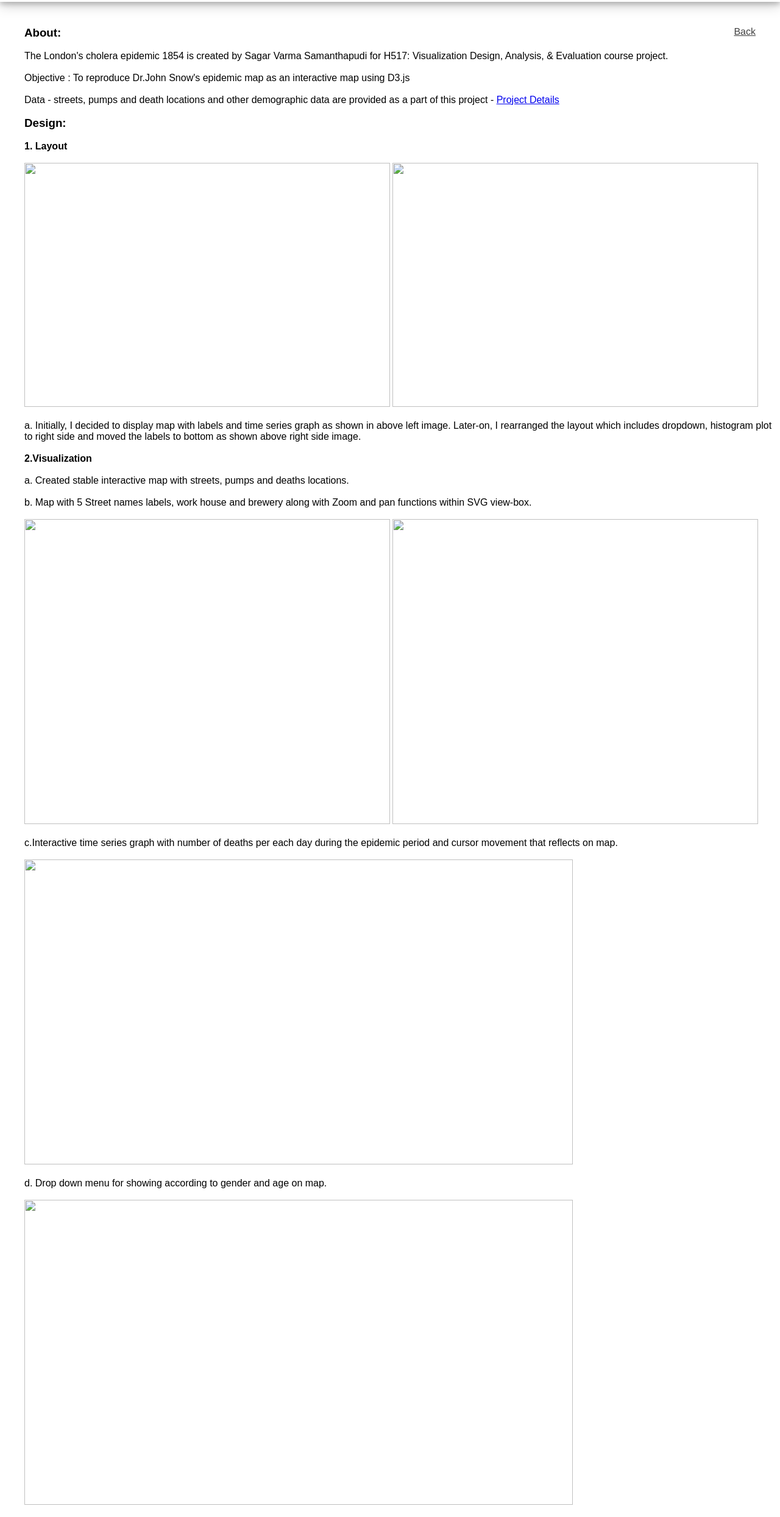
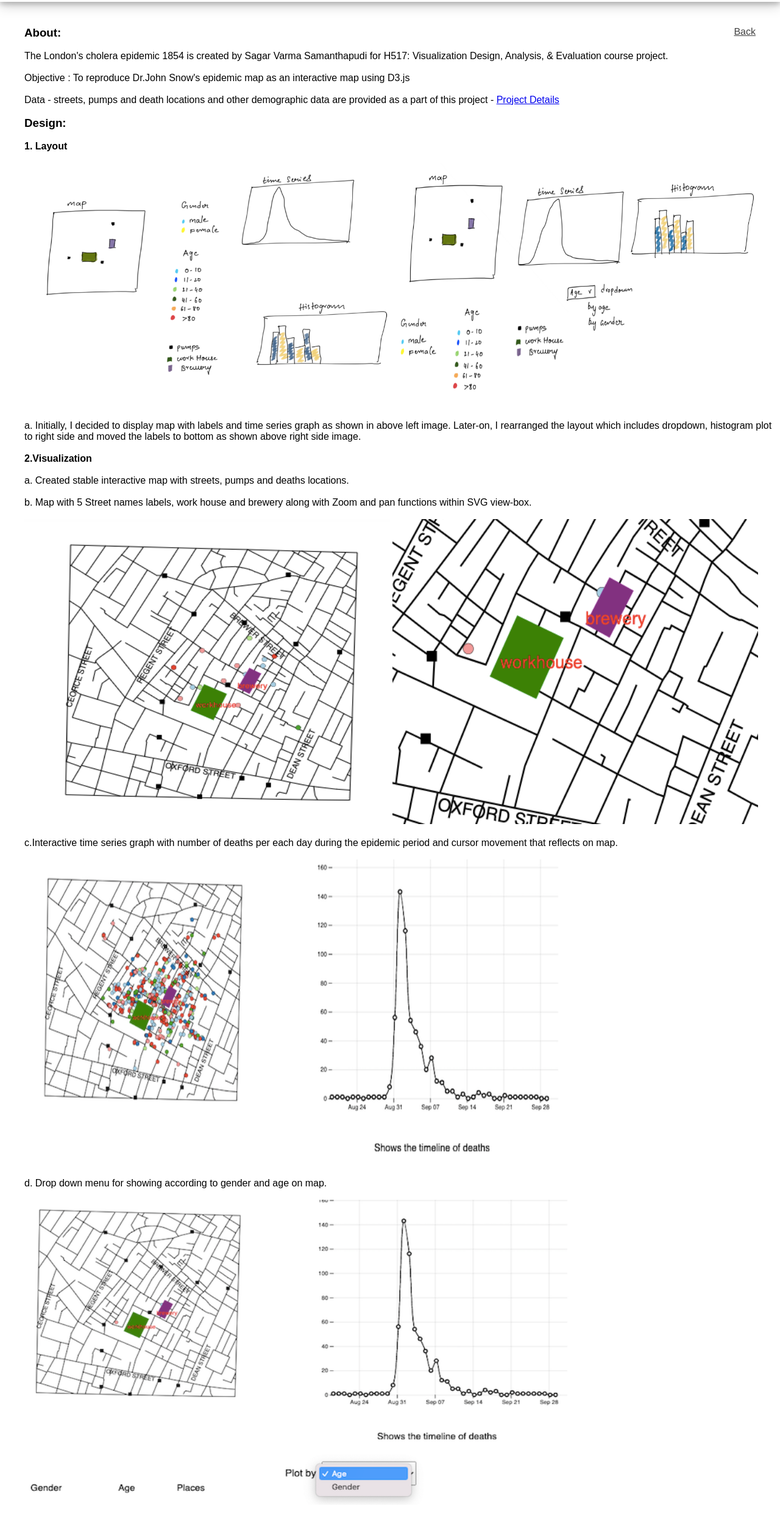
Before and after one commit to sagarsamanthapudi/Data-Visualization-Cholera-Epidemic-1854, a plain HTML site: page documentation.html in a window 1280 px wide. Shown: the part 73-2560 px from the top of the page at 61% size. Drawn offline with nearby package versions, Linux system fonts and the light colour scheme; files whose address does not match are found by name.

Commit message:
Add files via upload

```diff
--- a/documentation.html
+++ b/documentation.html
@@ -29,28 +29,28 @@
             <a href="https://khreda.com/teaching/spring22/H517/project1/">Project Details</a><br><br>
             <h3>Design:</h3><br>
             <h4>1. Layout</h4><br>
-            <img width="600" height="400" src="imgs/layout_2.png">
-            <img width="600" height="400" src="imgs/layout_3.png"> <br><br>
+            <img width="600" height="400" src="layout_2.png">
+            <img width="600" height="400" src="layout_3.png"> <br><br>
             a. Initially, I decided to display map with labels and time series graph as shown in above left image.
             Later-on, I rearranged the layout which includes dropdown, histogram plot <br> to right side and moved the labels to bottom as shown above right side image.<br><br>
             <h4>2.Visualization</h4><br>
             a. Created stable interactive map with streets, pumps and deaths locations. <br><br>
             b. Map with 5 Street names labels, work house and brewery along with Zoom and pan functions within SVG view-box.<br><br>
-            <img width="600" height="500" src="imgs/layout_4.png">
-            <img width="600" height="500" src="imgs/layout_5.png"> <br><br>
+            <img width="600" height="500" src="layout_4.png">
+            <img width="600" height="500" src="layout_5.png"> <br><br>
             c.Interactive time series graph with number of deaths per each day during the epidemic period and cursor movement that reflects on map. <br><br>
-            <img width="900" height="500" src="imgs/layout_7.png"> <br><br>
+            <img width="900" height="500" src="layout_7.png"> <br><br>
             d. Drop down menu for showing according to gender and age on map.<br><br>
-            <img width="900" height="500" src="imgs/layout_8.png"> <br><br>
+            <img width="900" height="500" src="layout_8.png"> <br><br>
             e.Bar graph for age and gender distribution and change according to date.<br><br>
-            <img width="900" height="500" src="imgs/layout_9.png"> <br><br>
+            <img width="900" height="500" src="layout_9.png"> <br><br>
             <h4>3.Legend and colors</h4><br>
             a.I have used color oracle to check the deuteranopia common color blindness and selected d3.schemeSet3 for gender colors and d3.schemePaired for age group colors.<br><br>
             <img src="imgs/layout_10.png"> <br><br>
             <h4>4.Findings</h4><br>
-            <img width="500" height="500" src="imgs/layout_11.png"> <br><br>
+            <img width="500" height="500" src="layout_11.png"> <br><br>
             a.Deaths within age group of 1-10 and >80 are more compare to other age groups and death rate between males and females are not significant.<br><br>
-            <img width="500" height="500" src="imgs/layout_12.png"> <br><br>
+            <img width="500" height="500" src="layout_12.png"> <br><br>
             b.From time series plot deaths peaked on September 1st and most of deaths are between August 31st to September 10th. <br><br>
             <h4>5.References</h4><br>
             <a href="https://github.com/d3/d3/blob/main/API.md">D3 Documentation</a><br><br>
```
